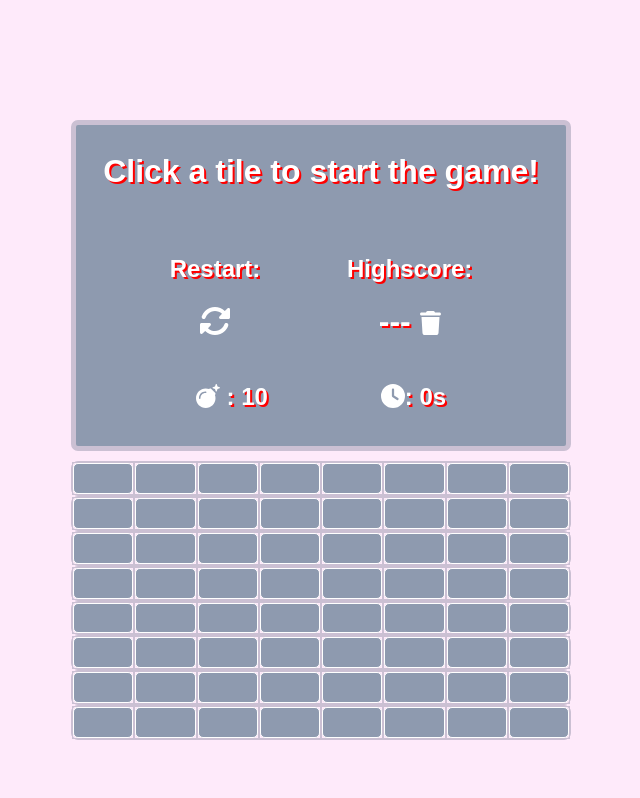
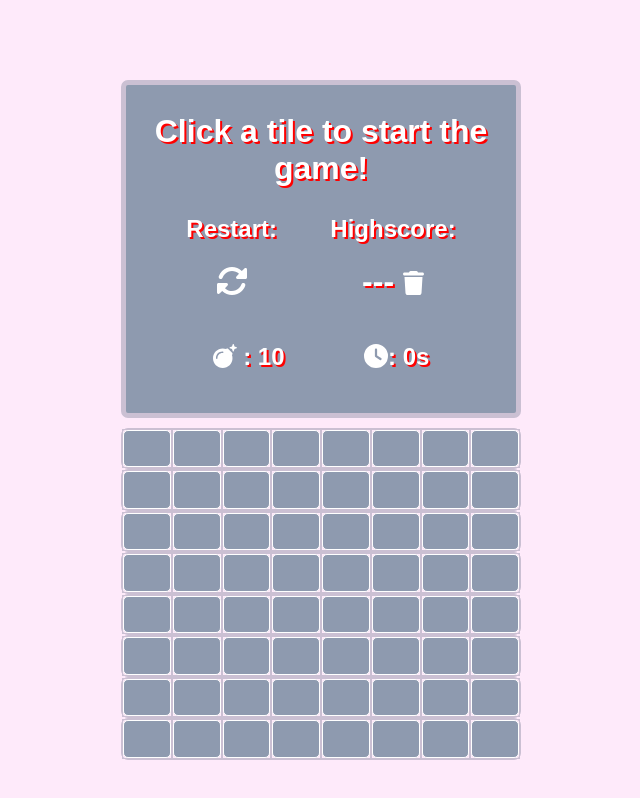
Before and after one commit to Domlr/minesweeper, a React (Create React App) app: page / in a window 1280 px wide. Shown: the top 798 px of the page, without its empty margins (319-959 px from the left). Built offline with nearby package versions, Linux system fonts and the light colour scheme.

Commit message:
fix dimentions

```diff
--- a/src/components/Board.scss
+++ b/src/components/Board.scss
@@ -3,10 +3,11 @@
 .board {
   display: grid;
   grid-auto-flow: column;
-  height: 80vh;
-  width: 80%;
+  height: 600px;
+  width: 300px;
   @media only screen and (min-width: 769px) {
-    width: 500px;
+    height: 700px;
+    width: 400px;
   }
 }
 
@@ -55,7 +56,7 @@
     }
   }
   @media only screen and (min-width: 769px) {
-    margin-top: 100px;
+    margin-top: 60px;
   }
 
   .information {
```
